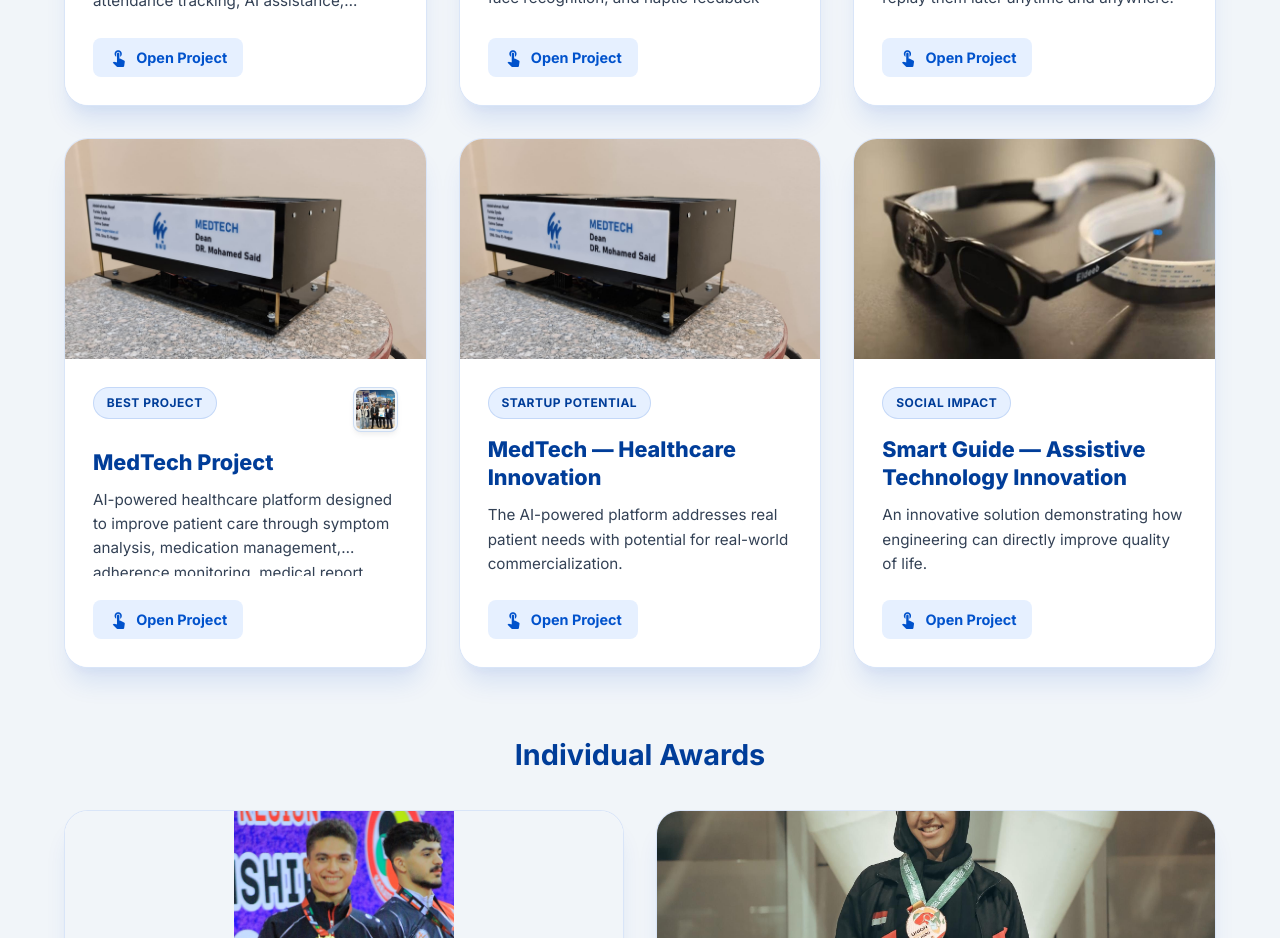
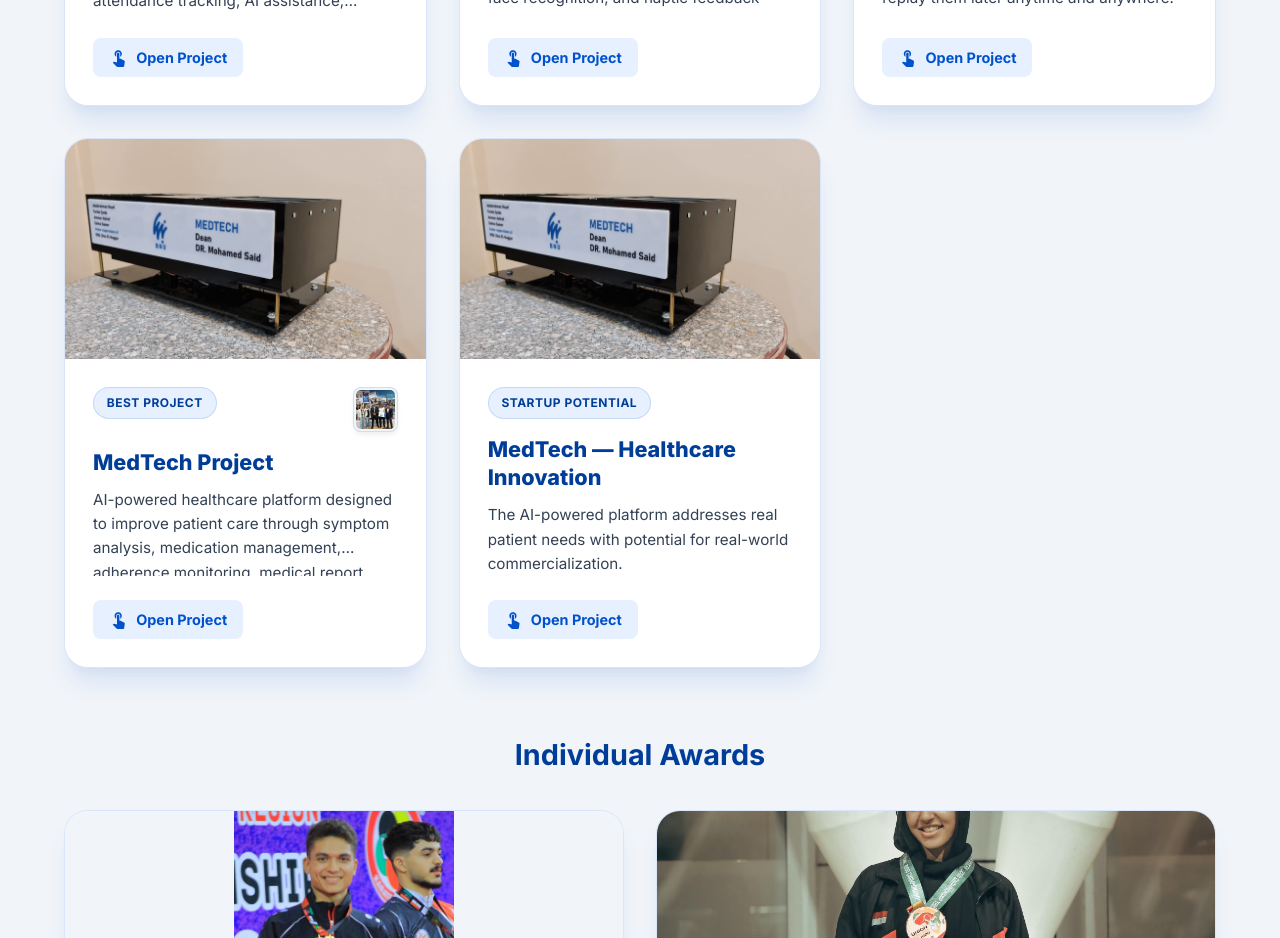
Before and after one commit to moatazmohamedcr852-png/bnu-feng-activities, a React (Vite) app: page / in a window 1280 px wide. Shown: the part 1600-2538 px from the top of the page. Built offline with nearby package versions, Linux system fonts and the light colour scheme.

Commit message:
Remove Smart Guide Startup entry

```diff
--- a/src/data.js
+++ b/src/data.js
@@ -217,20 +217,7 @@
       "Pierre Samir", "Salma Samer", "Farida Zyada"
     ]
   },
-  {
-    id: "smart-guide-startup",
-    category: "competitions",
-    title: "Smart Guide — Assistive Technology Innovation",
-    description: "An innovative solution demonstrating how engineering can directly improve quality of life.",
-    story: "Smart Guide is more than code and hardware; it's a lifeline. The project team is exploring pathways to manufacture and distribute these assistive devices, turning their academic success into a social enterprise.",
-    image: "/smart_guide.jpeg",
-    badgeText: "Social Impact",
-    badgeClass: "badge-innovation",
-    teamMembers: [
-      "Abdelrahman Nayef", "Kirolos Maged", "Karen Sameh",
-      "Pierre Samir", "Youssef Walid"
-    ]
-  },
+
   {
     id: "arduino-course-round1-2025",
     category: "events",
```
